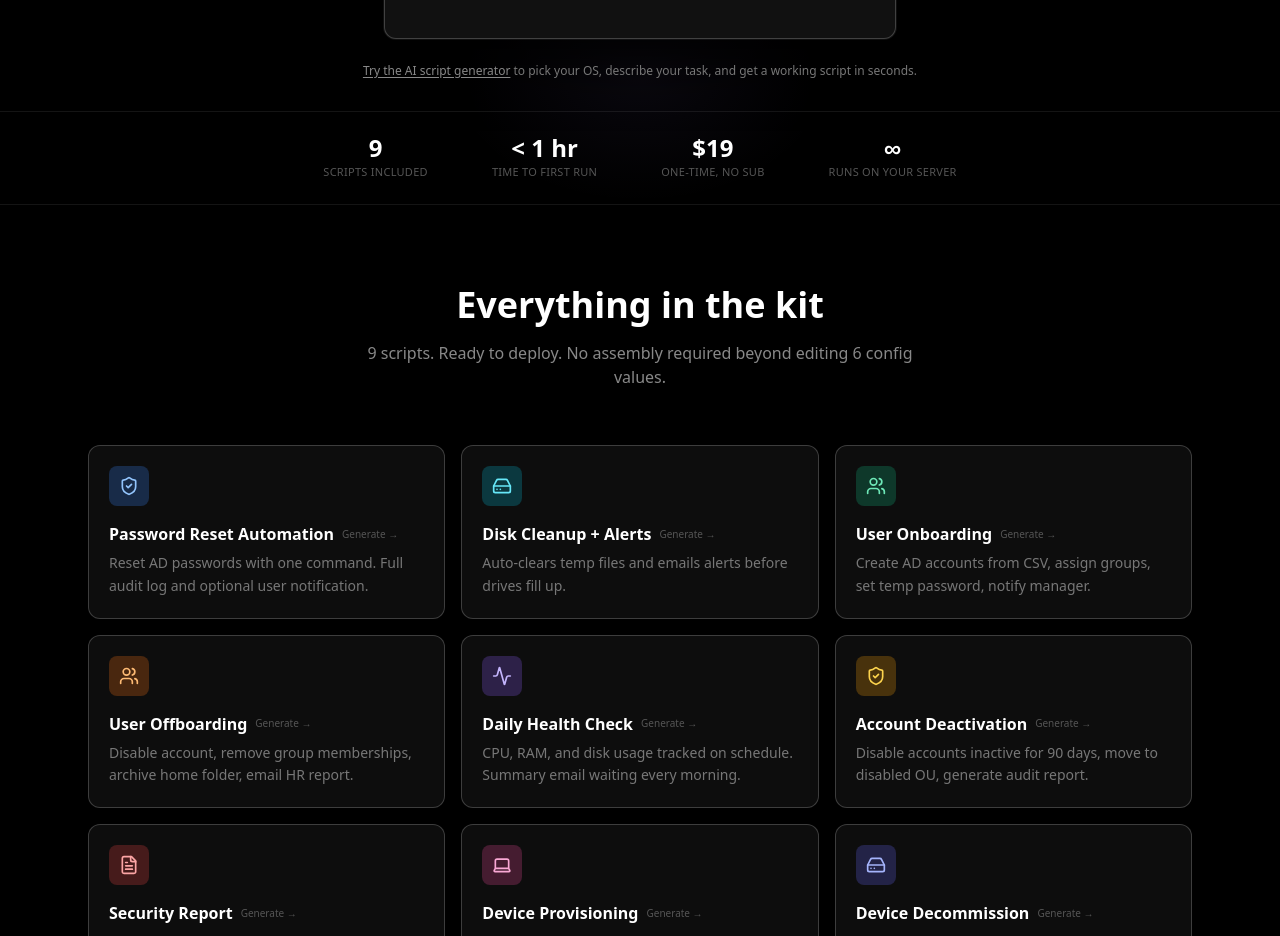
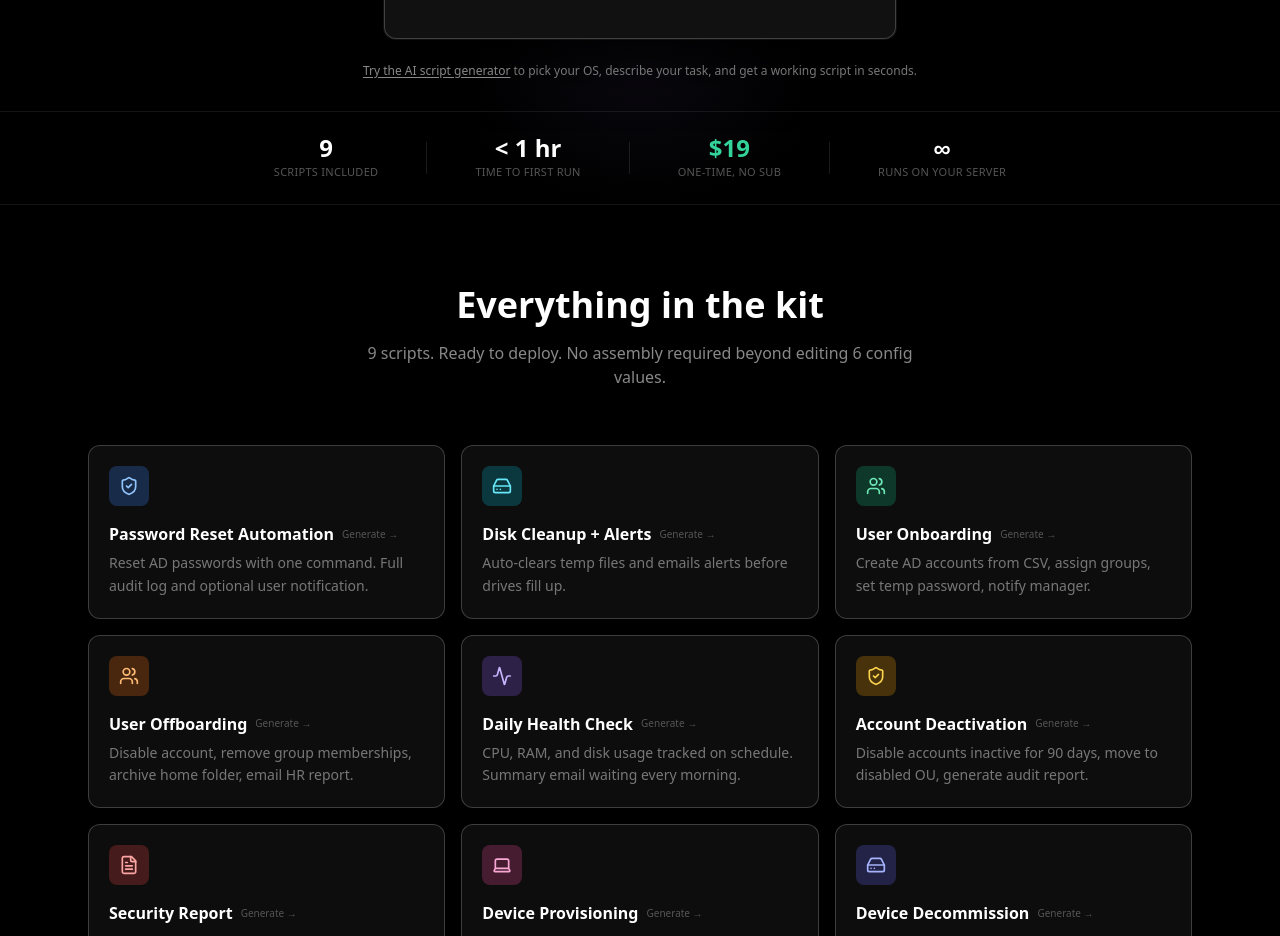
Before and after one commit to MikeGira/taskpilot, a Next.js app: page / in a window 1280 px wide. Shown: the part 1160-2096 px from the top of the page. Built offline with nearby package versions, Linux system fonts and the light colour scheme; no server answers.

Commit message:
feat: accent 9 in emerald and add dividers between hero metrics

```diff
--- a/src/app/(marketing)/page.tsx
+++ b/src/app/(marketing)/page.tsx
@@ -161,18 +161,21 @@ export default function HomePage({ searchParams }: { searchParams: { subscribed?
           {/* Metrics strip */}
           <div className="relative border-t border-white/8 py-6">
             <div className="mx-auto max-w-4xl px-4 sm:px-6">
-              <div className="flex flex-wrap items-center justify-center gap-8 sm:gap-16">
+              <div className="flex flex-wrap items-center justify-center gap-8 sm:gap-12">
                 {[
-                  { stat: '9', label: 'Scripts included' },
-                  { stat: '< 1 hr', label: 'Time to first run' },
-                  { stat: '$19', label: 'One-time, no sub' },
-                  { stat: '∞', label: 'Runs on your server' },
-                ].map(({ stat, label }) => (
+                  { stat: '9',      label: 'Scripts included',   accent: false },
+                  { stat: '< 1 hr', label: 'Time to first run',  accent: false },
+                  { stat: '$19',    label: 'One-time, no sub',   accent: true  },
+                  { stat: '∞',      label: 'Runs on your server', accent: false },
+                ].flatMap(({ stat, label, accent }, i, arr) => [
                   <div key={label} className="text-center">
-                    <div className="text-2xl font-bold text-white leading-none">{stat}</div>
+                    <div className={`text-2xl font-bold leading-none ${accent ? 'text-emerald-400' : 'text-white'}`}>{stat}</div>
                     <div className="text-[11px] text-[#555] mt-1 tracking-wide uppercase">{label}</div>
-                  </div>
-                ))}
+                  </div>,
+                  i < arr.length - 1
+                    ? <div key={`sep-${i}`} className="hidden sm:block h-8 w-px bg-white/10 shrink-0" />
+                    : null,
+                ])}
               </div>
             </div>
           </div>
```
